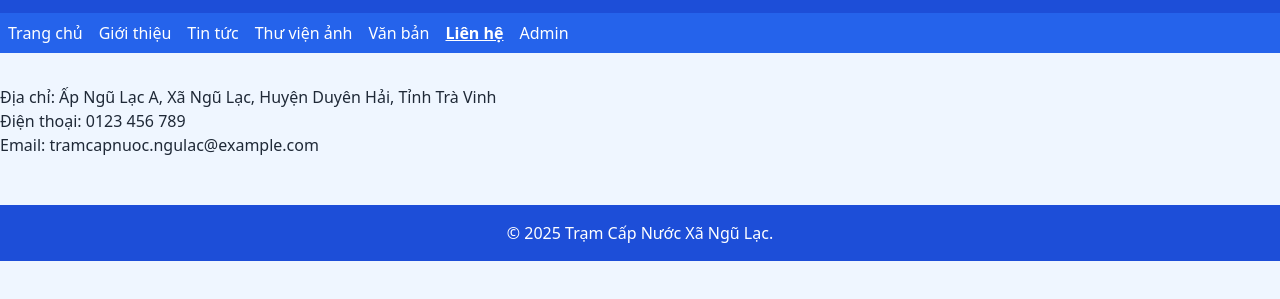
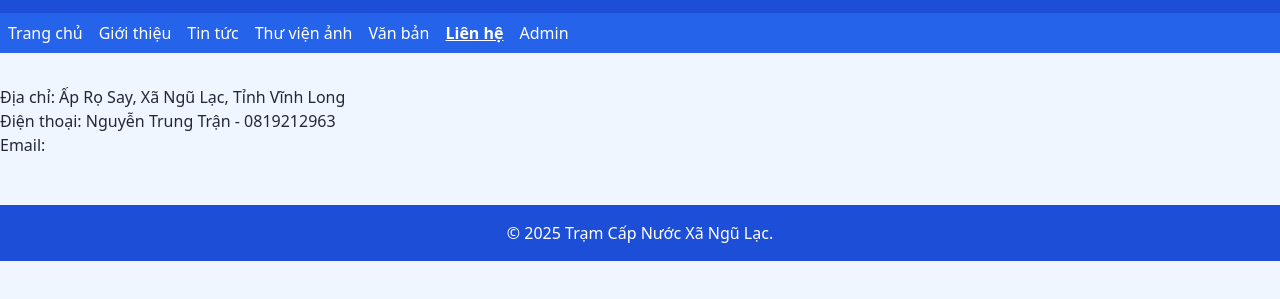
Before and after one commit to nglacmedia/tramcapnuocngulac, a plain HTML site: page contact.html in a window 1280 px wide. Shown: the part 51-350 px from the top of the page. Drawn offline with nearby package versions, Linux system fonts and the light colour scheme.

Commit message:
Update contact.html

```diff
--- a/contact.html
+++ b/contact.html
@@ -9,9 +9,9 @@
   <nav class="bg-blue-600 text-white p-2"><div class="container mx-auto flex gap-4 flex-wrap">
     <a href="index.html">Trang chủ</a><a href="about.html">Giới thiệu</a><a href="news.html">Tin tức</a><a href="gallery.html">Thư viện ảnh</a><a href="docs.html">Văn bản</a><a href="contact.html" class="font-bold underline">Liên hệ</a><a href="admin.html">Admin</a></div></nav>
   <main class="container mx-auto mt-8">
-    <p>Địa chỉ: Ấp Ngũ Lạc A, Xã Ngũ Lạc, Huyện Duyên Hải, Tỉnh Trà Vinh</p>
-    <p>Điện thoại: 0123 456 789</p>
-    <p>Email: tramcapnuoc.ngulac@example.com</p>
+    <p>Địa chỉ: Ấp Rọ Say, Xã Ngũ Lạc, Tỉnh Vĩnh Long</p>
+    <p>Điện thoại: Nguyễn Trung Trận - 0819212963 </p>
+    <p>Email: </p>
   </main>
   <footer class="bg-blue-700 text-white mt-12 p-4 text-center">&copy; 2025 Trạm Cấp Nước Xã Ngũ Lạc.</footer>
 </body>
```
